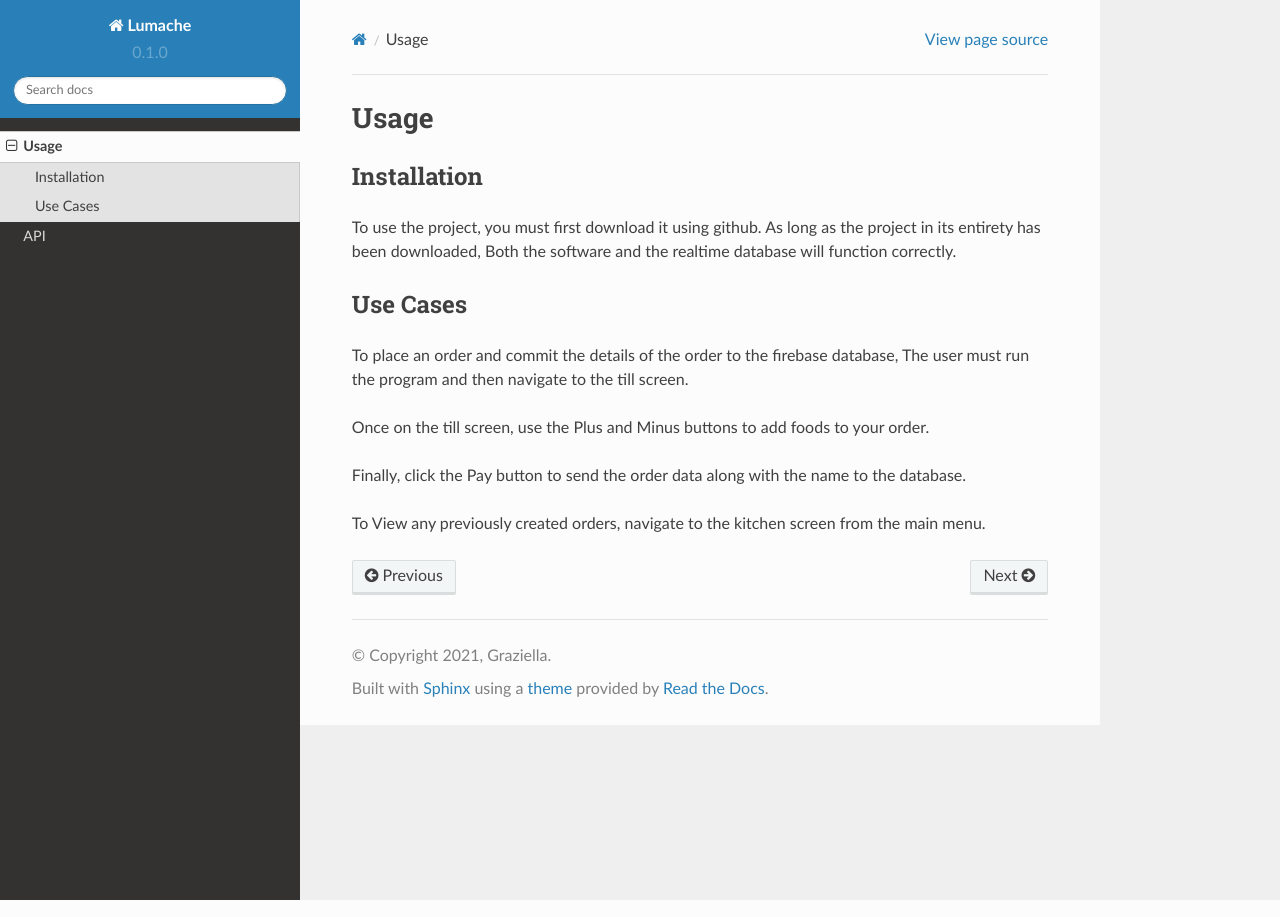
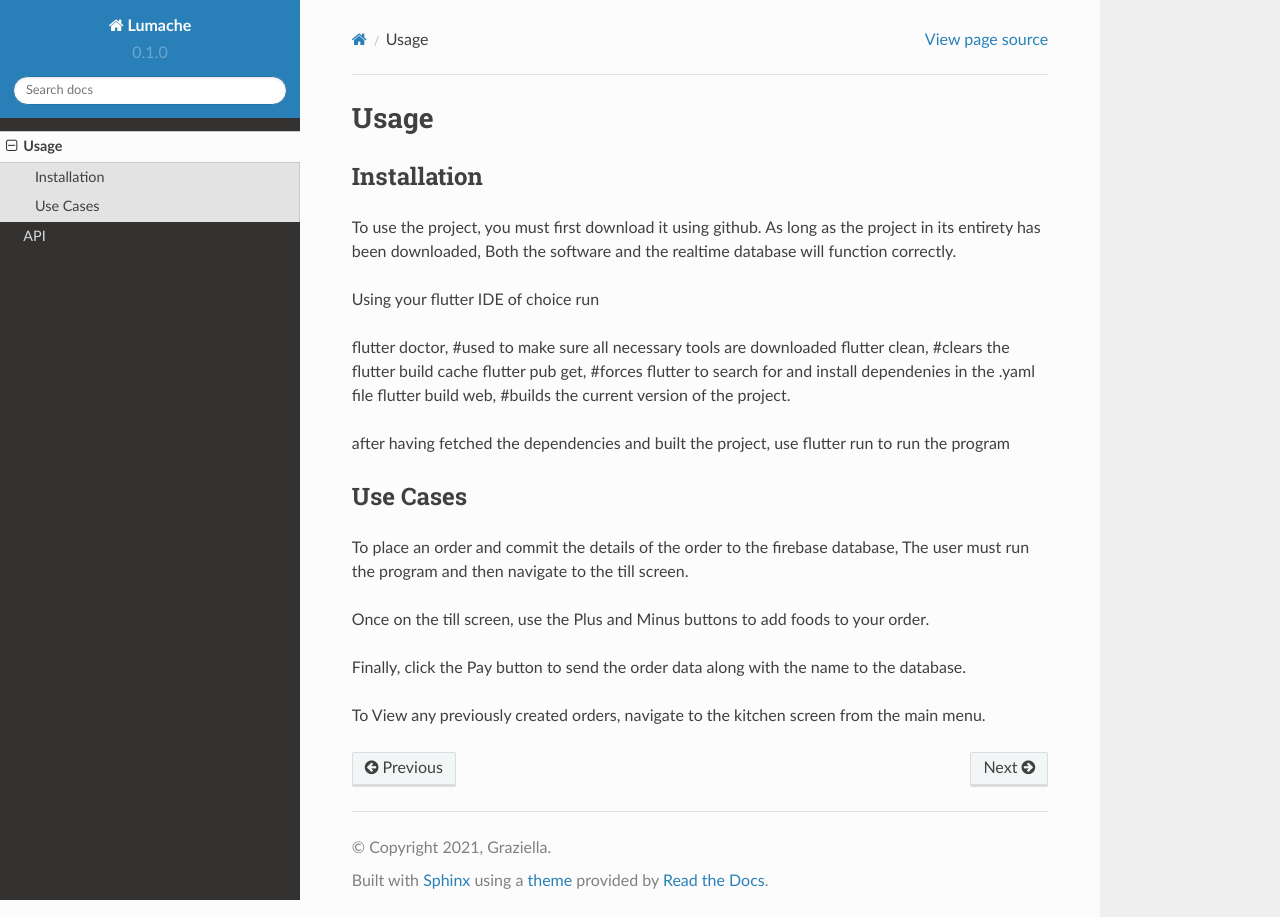
Before and after one commit to Setap-fast-food/Automation-Software-Eng-Project-documentation, a Sphinx documentation site: the page built from docs/source/usage.rst, in a window 1280 px wide. Built offline with Sphinx 7.4.7 and the Read the Docs theme 2.0.0, drawn with Linux system fonts in a browser that asks for light colours.

Commit message:
Update usage.rst

```diff
--- a/docs/source/usage.rst
+++ b/docs/source/usage.rst
@@ -8,6 +8,16 @@ Installation
 
 To use the project, you must first download it using github. As long as the project in its entirety has been downloaded,
 Both the software and the realtime database will function correctly.
+
+Using your flutter IDE of choice run
+
+flutter doctor, #used to make sure all necessary tools are downloaded
+flutter clean, #clears the flutter build cache
+flutter pub get, #forces flutter to search for and install dependenies in the .yaml file
+flutter build web, #builds the current version of the project.
+
+after having fetched the dependencies and built the project,
+use flutter run to run the program
 
 
 Use Cases
```
